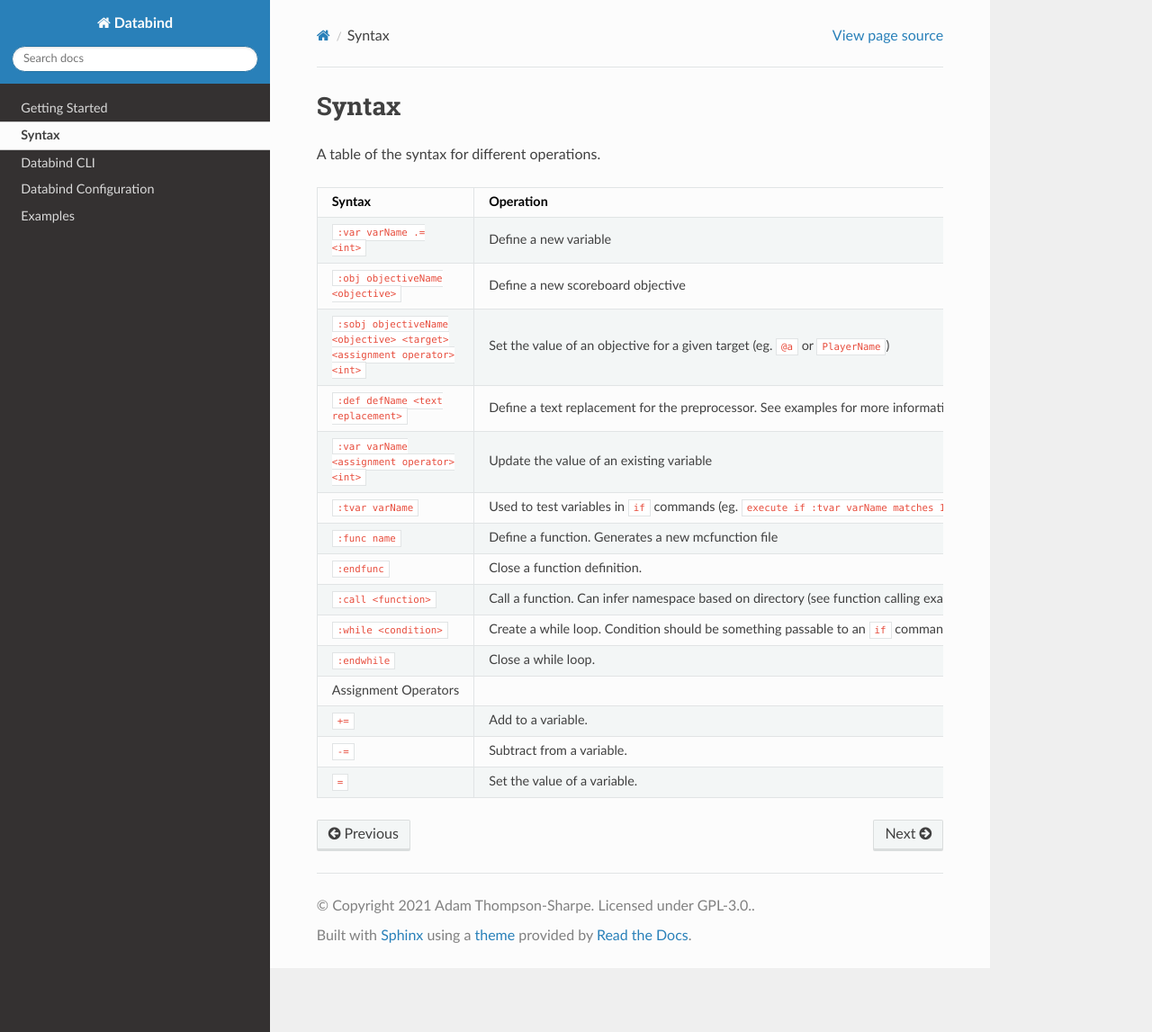
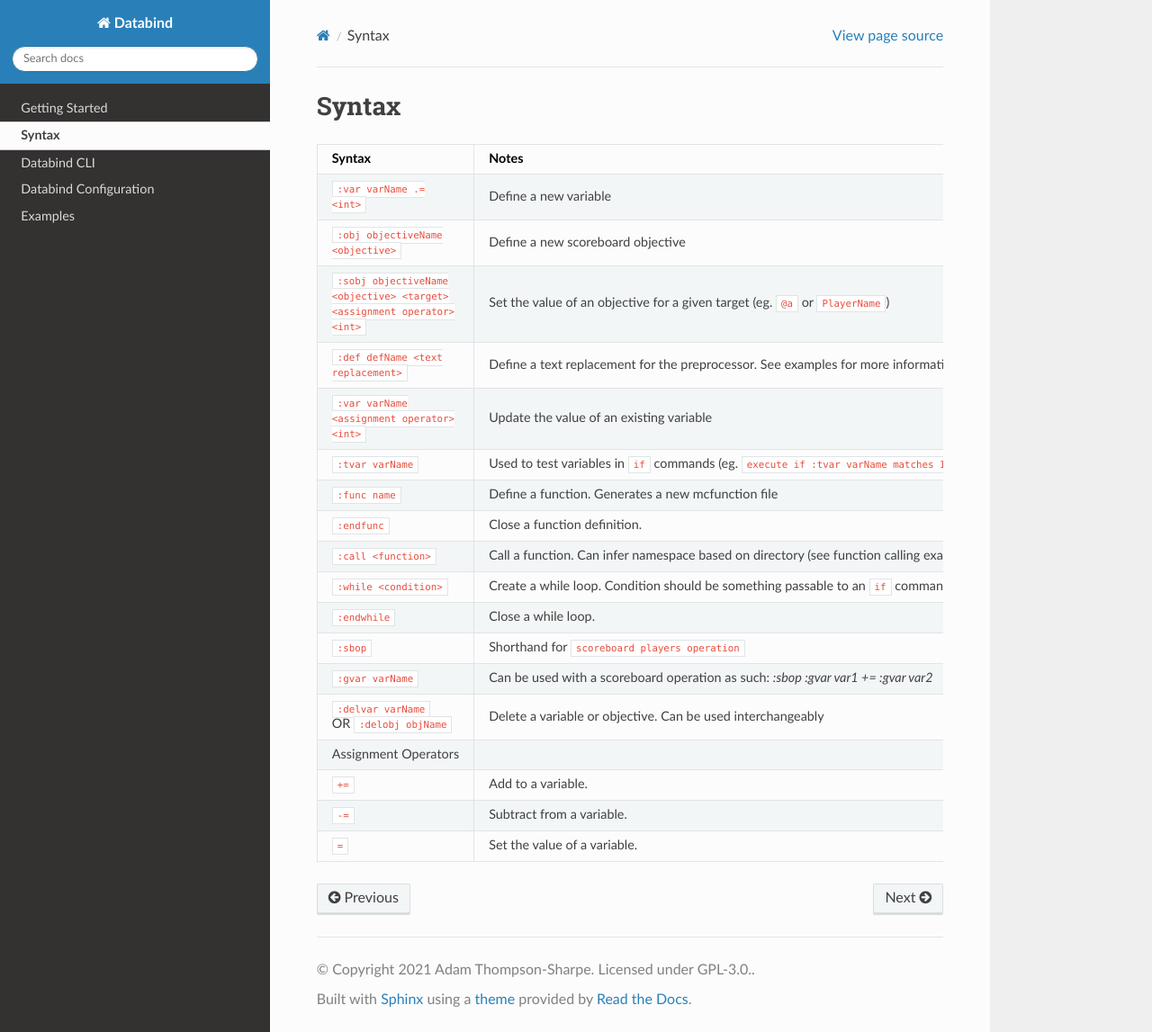
Before and after one commit to MysteryBlokHed/databind, a Sphinx documentation site: the page built from docs/syntax.rst, in a window 1280 px wide and 1147 px high. Shown: the whole window at 90% size. Built offline with Sphinx 7.4.7 and the Read the Docs theme 2.0.0, drawn with Linux system fonts in a browser that asks for light colours.

Commit message:
Add keywords for scoreboard player operations (#47)
Adds :sbop and :gvar keywords for scoreboard operations as well as documentation.

```diff
--- a/docs/syntax.rst
+++ b/docs/syntax.rst
@@ -1,10 +1,8 @@
 Syntax
 ======
 
-A table of the syntax for different operations.
-
 +--------------------------------------------------------------------------+----------------------------------------------------------------------------------------+
-| Syntax                                                                   | Operation                                                                              |
+| Syntax                                                                   | Notes                                                                                  |
 +==========================================================================+========================================================================================+
 | ``:var varName .= <int>``                                                | Define a new variable                                                                  |
 +--------------------------------------------------------------------------+----------------------------------------------------------------------------------------+
@@ -28,6 +26,12 @@
 +--------------------------------------------------------------------------+----------------------------------------------------------------------------------------+
 | ``:endwhile``                                                            | Close a while loop.                                                                    |
 +--------------------------------------------------------------------------+----------------------------------------------------------------------------------------+
+| ``:sbop``                                                                | Shorthand for ``scoreboard players operation``                                         |
++--------------------------------------------------------------------------+----------------------------------------------------------------------------------------+
+| ``:gvar varName``                                                        | Can be used with a scoreboard operation as such: `:sbop :gvar var1 += :gvar var2`      |
++--------------------------------------------------------------------------+----------------------------------------------------------------------------------------+
+| ``:delvar varName`` OR ``:delobj objName``                               | Delete a variable or objective. Can be used interchangeably                            |
++--------------------------------------------------------------------------+----------------------------------------------------------------------------------------+
 | Assignment Operators                                                     |                                                                                        |
 +--------------------------------------------------------------------------+----------------------------------------------------------------------------------------+
 | ``+=``                                                                   | Add to a variable.                                                                     |
```
Also changed, not shown: docs/examples/variable_examples/scoreboard_operation.rst (added, +24 -0 lines), 4 other files.
